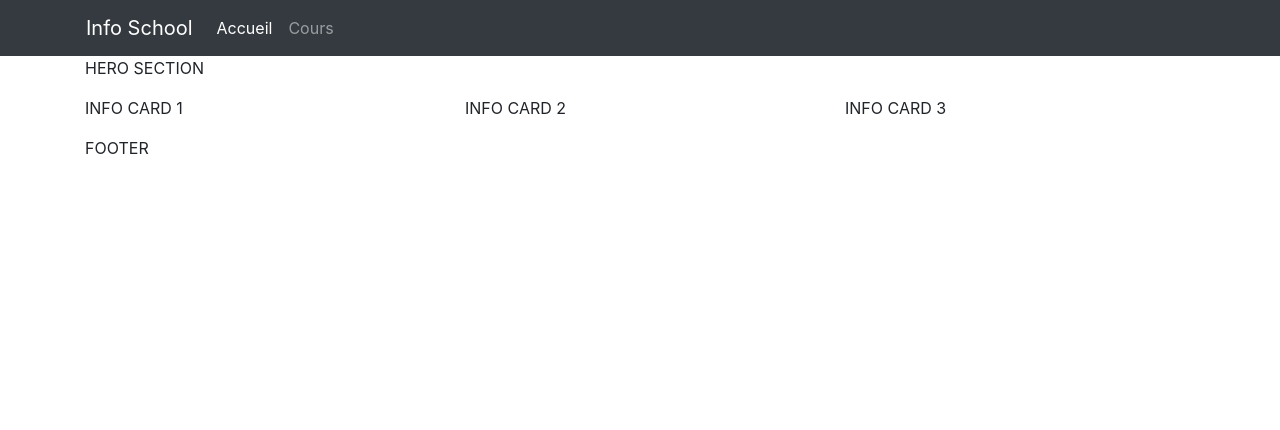
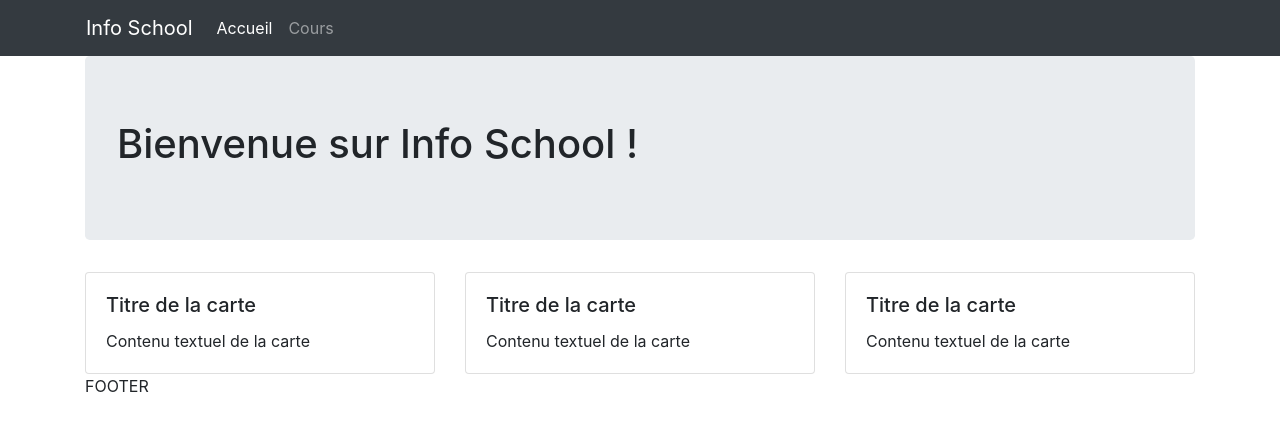
Before and after one commit to rodriguezny/info_school, a plain HTML site: page index.html in a window 1280 px wide. Drawn offline with nearby package versions, Linux system fonts and the light colour scheme.

Commit message:
[NEW] Add Jumbotronand and cards components to the welcome page

```diff
--- a/index.html
+++ b/index.html
@@ -43,18 +43,35 @@
     <div class="container">
       <div class="row">
         <div class="col">
-          <p>HERO SECTION</p>
+          <div class="jumbotron">
+            <h1>Bienvenue sur Info School !</h1>
+         </div>
         </div>
       </div>
       <div class="row">
         <div class="col-12 col-lg-4">
-          <p>INFO CARD 1</p>
+          <div class="card">
+            <div class="card-body">
+               <h5 class="card-title">Titre de la carte</h5>
+               <p class="card-text">Contenu textuel de la carte</p>
+            </div>
+         </div>
         </div>
         <div class="col-12 col-lg-4">
-          <p>INFO CARD 2</p>
+          <div class="card">
+            <div class="card-body">
+               <h5 class="card-title">Titre de la carte</h5>
+               <p class="card-text">Contenu textuel de la carte</p>
+            </div>
+         </div>
         </div>
         <div class="col-12 col-lg-4">
-          <p>INFO CARD 3</p>
+          <div class="card">
+            <div class="card-body">
+               <h5 class="card-title">Titre de la carte</h5>
+               <p class="card-text">Contenu textuel de la carte</p>
+            </div>
+         </div>
         </div>
       </div>
       <div class="row">
```
